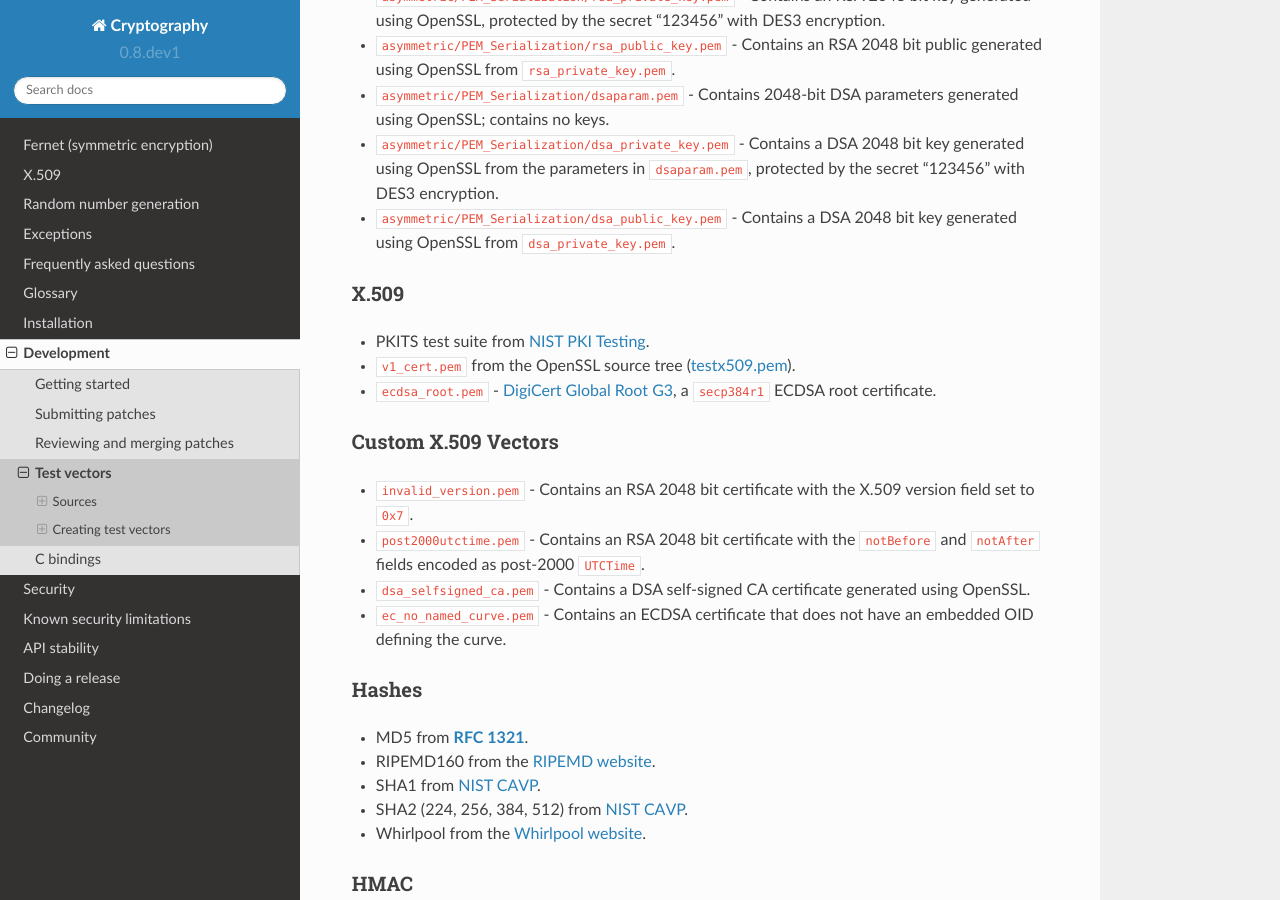
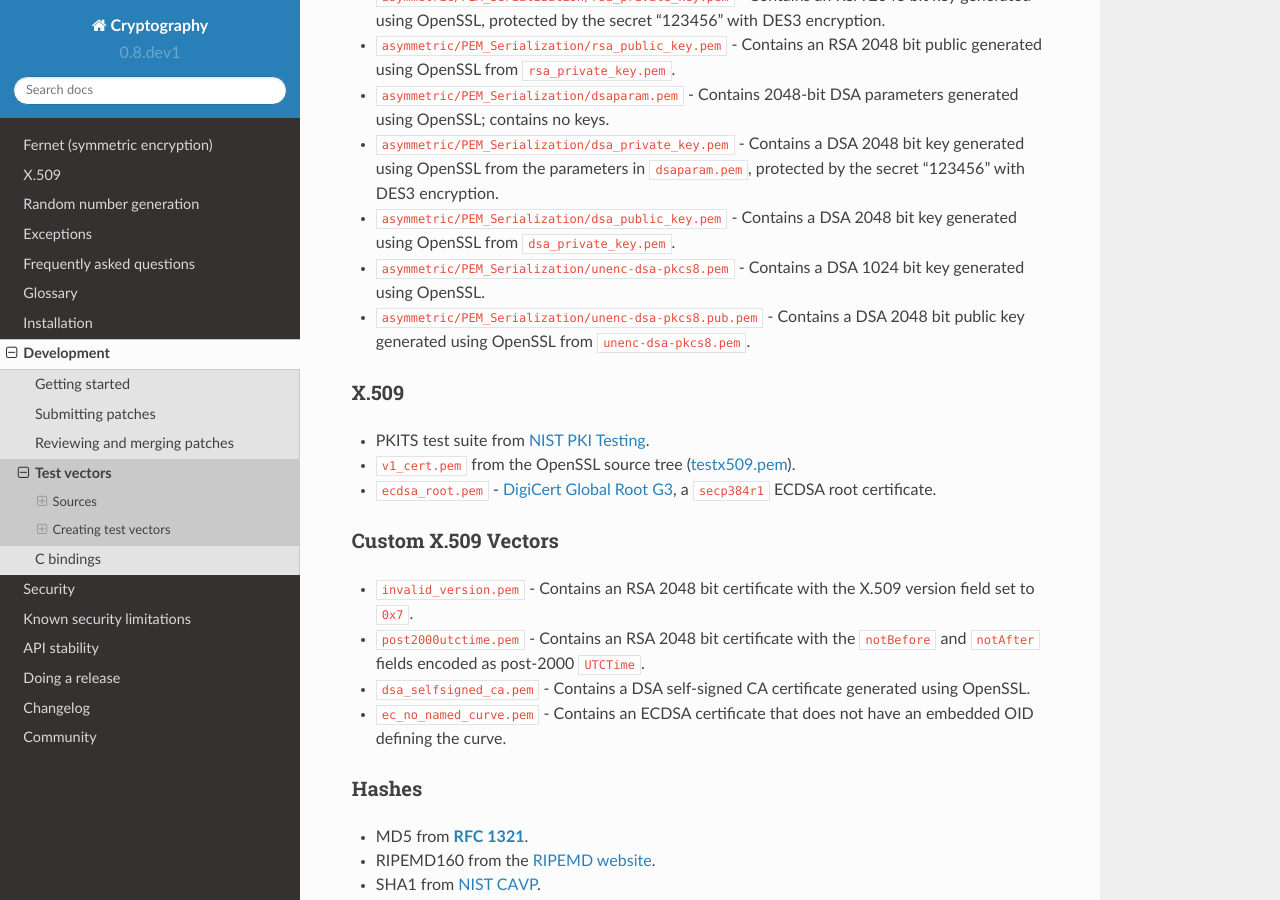
Before and after one commit to WebKing0121/cryptography, a Sphinx documentation site: the page built from docs/development/test-vectors.rst, in a window 1280 px wide and 900 px high, scrolled down 1036 px. Built offline with Sphinx 7.4.7 and the Read the Docs theme 2.0.0, drawn with Linux system fonts in a browser that asks for light colours; pages that are not in the unit, such as notebooks, are missing from menus.

Commit message:
document DSA keys we added long ago

```diff
--- a/docs/development/test-vectors.rst
+++ b/docs/development/test-vectors.rst
@@ -56,6 +56,10 @@ Custom Asymmetric Vectors
   protected by the secret "123456" with DES3 encryption.
 * ``asymmetric/PEM_Serialization/dsa_public_key.pem`` - Contains a DSA 2048 bit
   key generated using OpenSSL from ``dsa_private_key.pem``.
+* ``asymmetric/PEM_Serialization/unenc-dsa-pkcs8.pem`` - Contains a DSA 1024 bit
+  key generated using OpenSSL.
+* ``asymmetric/PEM_Serialization/unenc-dsa-pkcs8.pub.pem`` - Contains a DSA
+  2048 bit public key generated using OpenSSL from ``unenc-dsa-pkcs8.pem``.
 
 
 X.509
```
